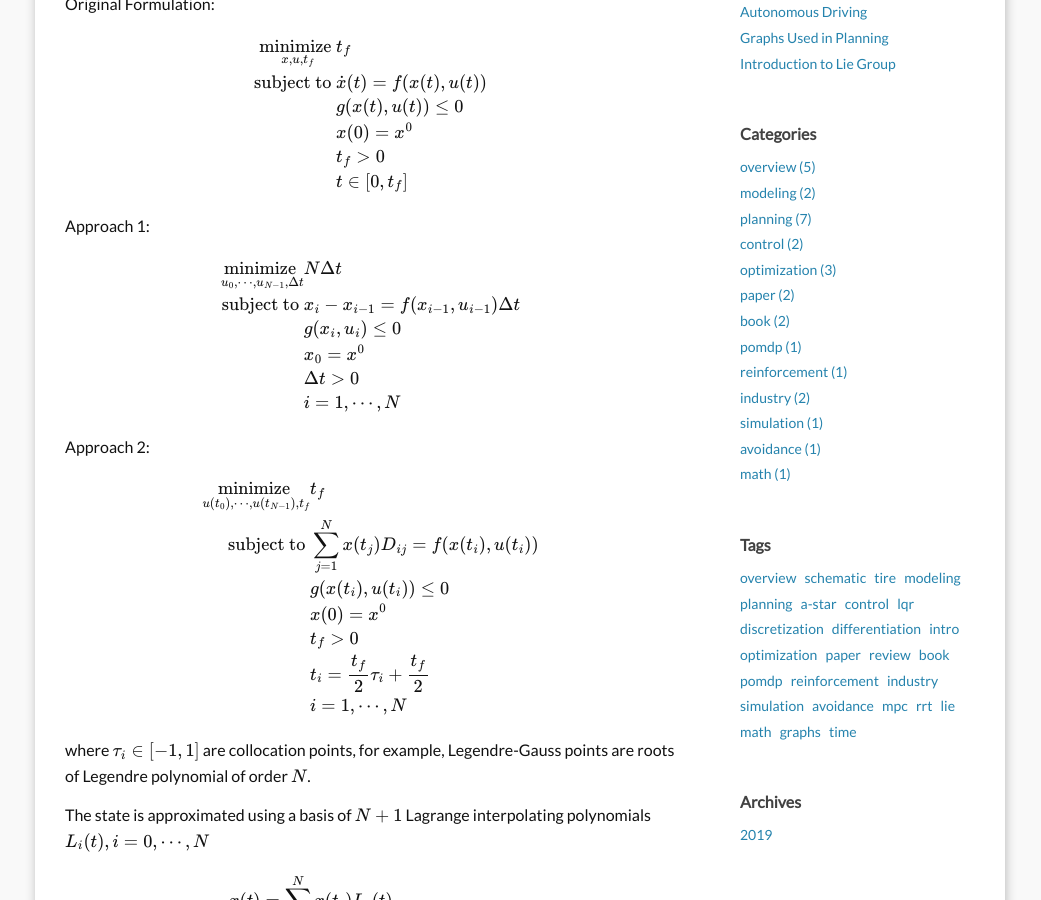
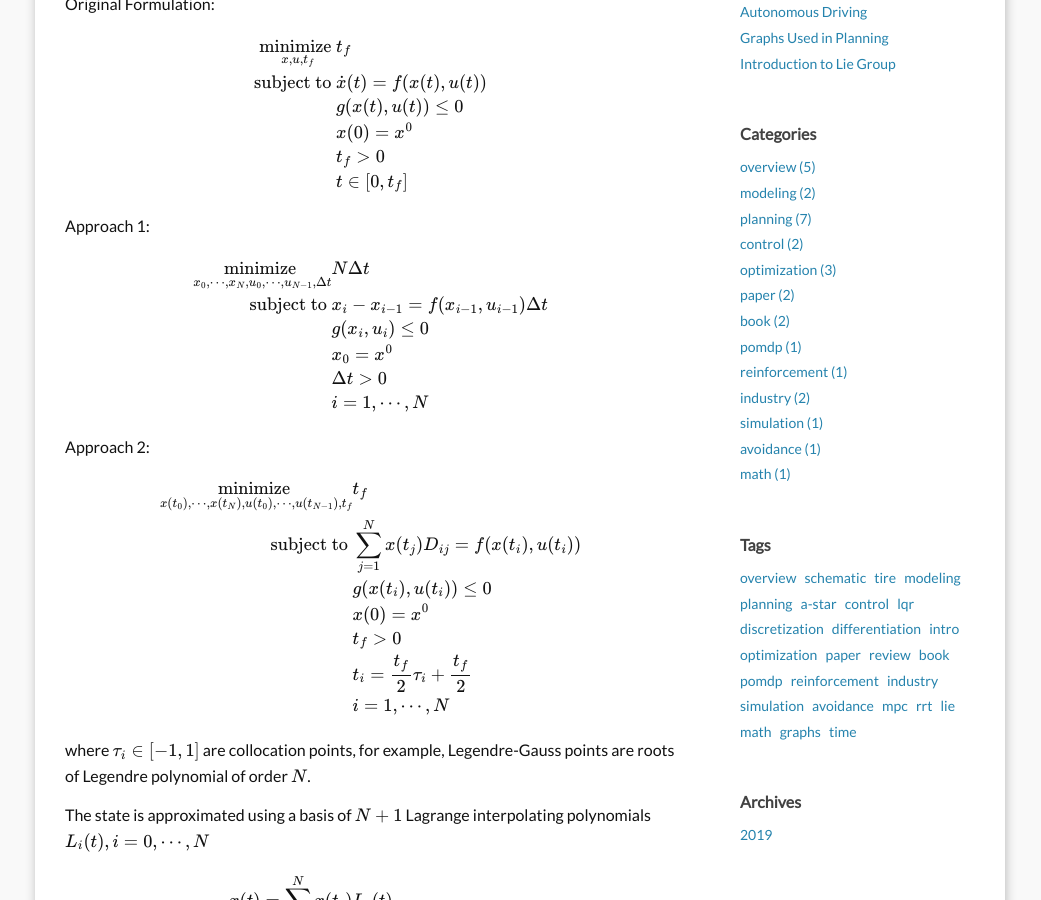
Before and after one commit to intonomos/blog, a Jekyll site: the page built from _posts/2019-04-04-Minimum-Time-Trajectory-Optimization.md, in a window 1280 px wide and 900 px high, scrolled down 371 px. Shown: the whole window, without its empty margins (120-1161 px from the left). Built offline with Jekyll 4.4.1, drawn with Linux system fonts in a browser that asks for light colours; formulas are drawn with MathJax 3; comment, search, counter and statistics services are not loaded; some of the changed text lies outside the part shown.

Commit message:
Update 2019-04-04-Minimum-Time-Trajectory-Optimization.md

```diff
--- a/_posts/2019-04-04-Minimum-Time-Trajectory-Optimization.md
+++ b/_posts/2019-04-04-Minimum-Time-Trajectory-Optimization.md
@@ -26,7 +26,7 @@ Approach 1:
 
 $$
 \begin{aligned}
-\underset{u_0, \cdots, u_{N-1}, \Delta t}{\text{minimize }}
+\underset{x_0, \cdots, x_N, u_0, \cdots, u_{N-1}, \Delta t}{\text{minimize }}
 & N \Delta t\\
 \text{subject to }
 & x_i  - x_{i-1} = f(x_{i-1}, u_{i-1}) \Delta t \\
@@ -41,7 +41,7 @@ Approach 2:
 
 $$
 \begin{aligned}
-\underset{u(t_0), \cdots, u(t_{N-1}), t_f}{\text{minimize }}
+\underset{x(t_0), \cdots, x(t_{N}), u(t_0), \cdots, u(t_{N-1}), t_f}{\text{minimize }}
 & t_f\\
 \text{subject to }
 & \sum_{j=1}^{N} x(t_j) D_{ij} = f(x(t_i), u(t_i))\\
```
Also changed, not shown: other parts of _posts/2019-04-04-Minimum-Time-Trajectory-Optimization.md (+2 -0 lines).
